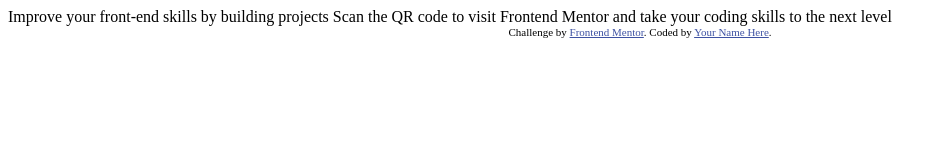
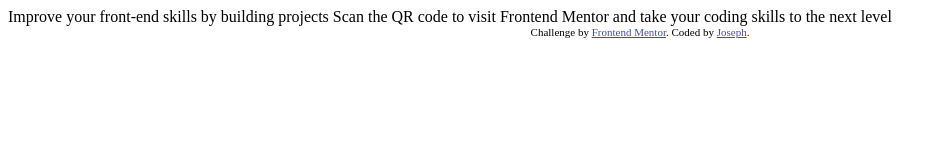
Before and after one commit to jscanlon95/QRCODE, a plain HTML site: page index.html in a window 1280 px wide. Shown: the whole page, without its empty margins (0-947 px from the left). Drawn offline with Linux system fonts and the light colour scheme.

Commit message:
add name

```diff
--- a/index.html
+++ b/index.html
@@ -22,7 +22,7 @@
 
   <div class="attribution">
     Challenge by <a href="https://www.frontendmentor.io?ref=challenge" target="_blank">Frontend Mentor</a>.
-    Coded by <a href="#">Your Name Here</a>.
+    Coded by <a href="#">Joseph</a>.
   </div>
 </body>
 </html>
```
